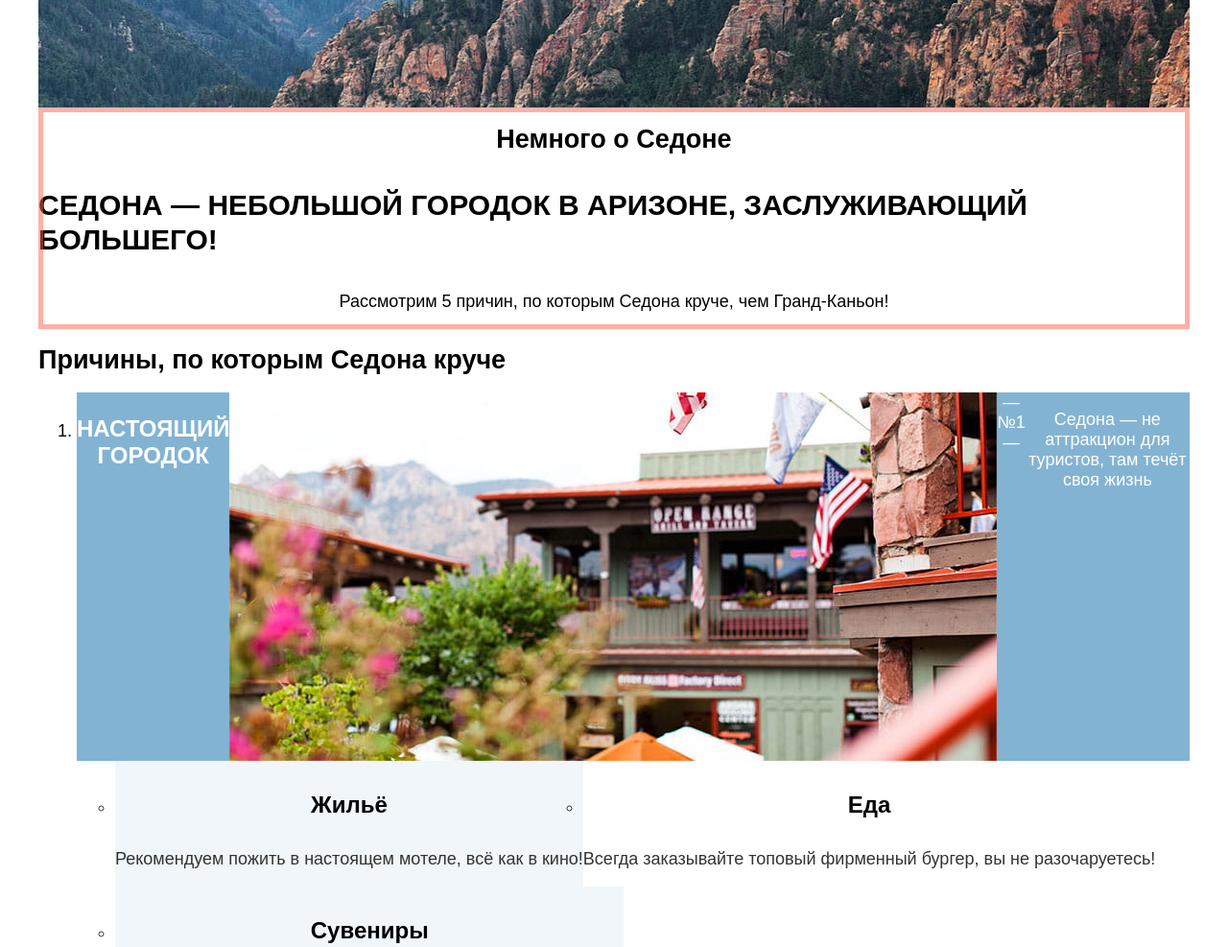
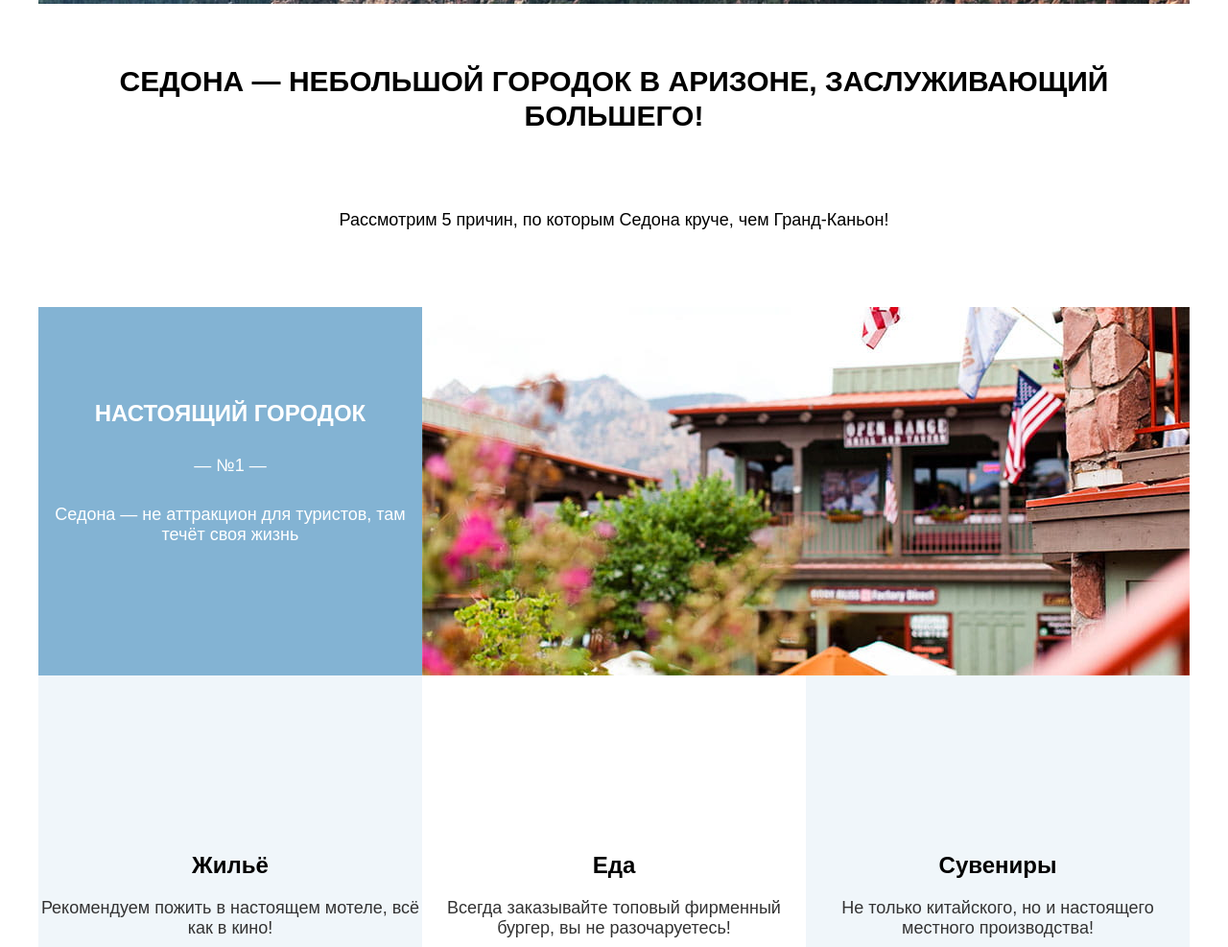
Before and after one commit to htmlacademy-htmlcss/1853053-sedona-33, a plain HTML site: page index.html in a window 1280 px wide. Shown: the part 556-1543 px from the top of the page at 96% size. Drawn offline with Linux system fonts and the light colour scheme.

Commit message:
Стилизует шапку с навигацией, текста о седоне, блок преимуществ

```diff
--- a/index.html
+++ b/index.html
@@ -26,7 +26,7 @@
             <li class="site-navigation-item">
               <a class="navigation-link" href="catalog.html">Гостиницы</a>
             </li>
-          </ul>
+         </ul>
           <ul class="site-navigation-user">
             <li class="site-navigation-user-item">
               <a class="navigation-link" href="#">
@@ -47,7 +47,7 @@
       <main class="main-container">
         <h1 class="visually-hidden">Седона</h1>
         <section class="welcome">
-          <h2 class="visually-hidden" hidden>Фоновое изображение гор Седоны</h2>
+          <h2 class="visually-hidden" >Фоновое изображение гор Седоны</h2>
         </section>
         <section class="about">
           <h2 class="visually-hidden">Немного о Седоне</h2>
@@ -62,46 +62,50 @@
           <ol class="features-list">
             <li class="features-list-item-image">
               <div class="image-town">
-                <h3 class="features-title-image">Настоящий городок</h3>
-                <img
+                <div class="description-image">
+              <h3 class="features-title-image">Настоящий городок</h3>
+                <span>— №1 —</span>
+                <p>Седона — не аттракцион для туристов, там течёт своя жизнь</p>
+                </div>
+              <img
                   src="images/photo-1.jpg"
                   width="800"
                   height="384"
                   alt="Фото городка Седоны.">
-                <span>— №1 —</span>
-                <p>Седона — не аттракцион для туристов, там течёт своя жизнь</p>
-              </div>
+                </div>
               <!-- Блок с иконками-->
               <ul class="feature-list-icon">
                 <li class="features-list-item icon-house">
-                  <h4 class="features-title">Жильё</h4>
+                  <h4 class="title-icon">Жильё</h4>
                   <p>Рекомендуем пожить в настоящем мотеле, всё как в кино!</p>
                 </li>
                 <li class="features-list-item icon-burger">
-                  <h4 class="features-title">Еда</h4>
+                  <h4 class="title-icon">Еда</h4>
                   <p>
                     Всегда заказывайте топовый фирменный бургер, вы не
                     разочаруетесь!
                   </p>
                 </li>
                 <li class="features-list-item icon-gift-box">
-                  <h4 class="features-title icon-gift-box">Сувениры</h4>
+                  <h4 class="title-icon">Сувениры</h4>
                   <p>
                     Не только китайского, но и настоящего местного производства!
                   </p>
                 </li>
-              </ul>
+                </ul>
             </li>
             <li class="features-list-item-image">
               <div class="image-bridge">
+                <div class="description-image">
                 <h3 class="features-title-image">Там есть мост дьявола</h3>
+                <span>— №2 —</span>
+                <p>Да, по нему можно пройти! Если вы осмелитесь, разумеется</p>
+                </div>
                 <img
                   src="images/photo-2.jpg"
                   width="800"
                   height="384"
                   alt="Фото моста дьявола.">
-                <span>— №2 —</span>
-                <p>Да, по нему можно пройти! Если вы осмелитесь, разумеется</p>
               </div>
             </li>
 
--- a/styles/styles.css
+++ b/styles/styles.css
@@ -26,6 +26,16 @@ body {
   color: #000000;
   background-color: #ffffff;
 }
+.visually-hidden {
+  position: absolute;
+  width: 1px;
+  height: 1px;
+  margin: -1px;
+  padding: 0;
+  border: 0;
+  clip: rect(0 0 0 0);
+  overflow: hidden;
+}
 .page-center-container {
   width: 1200px;
   padding-left: 40px;
@@ -35,6 +45,7 @@ body {
 /* контейнер основной части страницы */
 .main-container {
   flex-grow: 1;
+
 }
 /* главная страница */
 .main-header {
@@ -49,45 +60,59 @@ body {
 /* контейнер с навигацией в шапке */
 .main-nav {
   display: flex;
-  outline: 5px solid rgba(255, 99, 78, 0.5);
-  outline-offset: -5px;
+
 }
 /* логотип в шапке */
 .logo {
   width: 139px;
   margin-left: 70px;
   padding: 0;
-  outline: 5px solid rgba(255, 99, 78, 0.5);
-  outline-offset: -5px;
+
 }
-/* список ссылок в навигации слева*/
+/* список (контейнер) ссылок в навигации слева*/
 .site-navigation {
+  display: flex;
+  flex-wrap: wrap;
   width: 455px;
+  margin: 0;
   margin-left: 30px;
   padding: 0;
-  outline: 5px solid rgba(255, 99, 78, 0.5);
-  outline-offset: -5px;
+  list-style-type: none;
 }
-/* список ссылок в навигации справа */
+/* список (контейнер) ссылок в навигации справа */
 .site-navigation-user {
+  display: flex;
+  flex-wrap: wrap;
   width: 304px;
+  margin: 0;
   margin-right: 70px;
   margin-left: auto;
   padding: 0;
-  outline: 5px solid rgba(255, 99, 78, 0.5);
-  outline-offset: -5px;
+  list-style-type: none;
 }
 /* для ссылок в шапке */
 .navigation-link {
+  display: block;
   font-size: 20px;
   line-height: 26px;
   color: inherit;
   font-weight: 700;
   text-align: center;
   text-decoration: none;
+  padding: 20px 17px;
 }
-/* для кнопки "хочу сюда" */
+/* ссылки с иконками справа в шапке */
+.site-navigation-user-item .navigation-link {
+  min-width: 19px;
+  min-height: 24px;
+  outline: 5px solid rgba(255, 99, 78, 0.5);
+  outline-offset: -5px;
+}
+
+/* для кнопки "хочу сюда"(это ссылка) */
 .navigation-user {
+  display: block;
+  padding: 9px 15px;
   font-size: 16px;
   line-height: 20px;
   font-weight: 700;
@@ -109,34 +134,56 @@ body {
   display: flex;
   flex-direction: column;
   align-items: center;
-  outline: 5px solid rgba(255, 99, 78, 0.5);
-  outline-offset: -5px;
+
 }
 /* текст " Седона — небольшой городок в Аризоне, заслуживающий большего!"*/
 .about b {
+  display: flex;
+  padding-top: 63px;
+  padding-bottom: 31px;
   font-size: 30px;
   line-height: 36px;
   font-weight: 700;
   text-align: center;
   text-transform: uppercase;
 }
+/* текст "Рассмотрим 5 причин, по которым Седона круче, чем Гранд-Каньон!" */
+.about :last-child {
+  margin: 0;
+  padding-bottom: 80px;
+}
 /* блок с преимуществами */
 .features-list {
   display: flex;
   flex-wrap: wrap;
+  list-style-type: none;
+  margin: 0;
+  padding: 0;
 }
 /*Дополнительный список в 1 пункте */
 .feature-list-icon {
   display: flex;
   flex-wrap: wrap;
+  list-style-type: none;
+  padding: 0;
+}
+/*  блоки дополнительного списка в 1 пункте */
+.feature-list-icon .features-list-item {
+  width: 400px;
+  height: 384px;
 }
 /* текст для всего блока преемуществ */
 .features-list-item {
+  display: flex;
+  flex-direction: column;
   font-size: 18px;
   line-height: 21px;
   text-align: center;
   color: #333333;
   background-color: rgba(131, 179, 211, 0.12);
+  margin: 0;
+  width: 400px;
+  height: 384px;
 }
 /* текст заголовков преимуществ */
 .features-title {
@@ -145,6 +192,9 @@ body {
   font-weight: 700;
   text-align: center;
   color: #000000;
+  margin: 0;
+  padding-top: 97px;
+  padding-bottom: 30px;
 }
 /* пункт с иконкой еды */
 .features-list-item:nth-child(2) {
@@ -164,6 +214,11 @@ body {
   color: #ffffff;
   background-color: #83b3d3;
 }
+/* описание рядом с фотографиями */
+.description-image {
+  display: flex;
+  flex-direction: column;
+}
 /*блок с фото моста дьявола */
 .image-bridge {
   display: flex;
@@ -179,6 +234,30 @@ body {
   font-size: 24px;
   line-height: 28px;
   text-transform: uppercase;
+  margin: 0;
+  padding-top: 97px;
+  padding-bottom: 30px;
+}
+/* заголовки в блоке с иконками */
+.title-icon {
+  font-size: 24px;
+  line-height: 28px;
+  font-weight: 700;
+  text-align: center;
+  color: #000000;
+  margin: 0;
+  padding-top: 184px;
+  padding-bottom: 20px;
+}
+span {
+  padding-bottom: 30px;
+}
+/* изображение моста */
+.image-bridge img {
+  order: -1;
+}
+ p {
+  margin: 0;
 }
 /* блок с поиском гостиницы в Седоне */
 .search-hotel {
```
